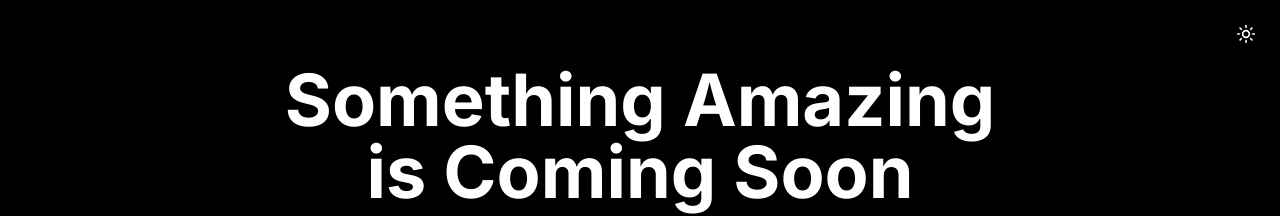
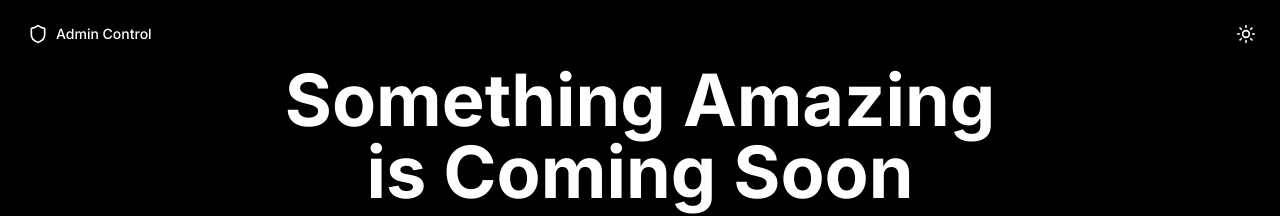
Before and after one commit to Mahiamk/Chapi, a Next.js app in the folder frontend/: page / in a window 1280 px wide. Shown: the top 216 px of the page. Built offline with nearby package versions, Linux system fonts and the light colour scheme.

Commit message:
updated admin control panel

```diff
--- a/frontend/app/page.tsx
+++ b/frontend/app/page.tsx
@@ -1,8 +1,9 @@
 'use client'
 
 import { useState } from 'react'
+import Link from 'next/link'
 import { useForm } from 'react-hook-form'
-import { ArrowRight, CheckCircle, Users, Clock, Gift, Instagram, Sun, Moon } from 'lucide-react'
+import { ArrowRight, CheckCircle, Users, Clock, Gift, Instagram, Sun, Moon, Shield } from 'lucide-react'
 import { FaTelegram, FaTiktok } from 'react-icons/fa'
 import toast from 'react-hot-toast'
 import { signupWaitlist } from '@/lib/api'
@@ -30,6 +31,7 @@ export default function HomePage() {
   const spinnerBorder = theme === 'dark' ? 'border-black' : 'border-white'
   const circleBg = theme === 'dark' ? 'bg-white/20' : 'bg-black/20'
   const transparentButton = theme === 'dark' ? 'bg-transparent border border-white/20 text-white hover:border-white hover:bg-white/5' : 'bg-transparent border border-black/20 text-black hover:border-black hover:bg-black/5'
+  const adminButtonBg = theme === 'dark' ? `${glassBg} ${hoverBg}` : `${glassBg} ${hoverBg}`
 
   const toggleTheme = () => {
     setTheme(prev => prev === 'dark' ? 'light' : 'dark')
@@ -63,10 +65,23 @@ export default function HomePage() {
     </button>
   )
 
+  const renderAdminButton = () => (
+    <Link href="/admin">
+      <button
+        className={`${adminButtonBg} backdrop-blur-sm flex items-center gap-2 px-3 py-2 rounded-lg transition-all duration-300 fixed top-4 left-4 z-50`}
+        aria-label="Admin Panel"
+      >
+        <Shield className={`w-5 h-5 ${textColor}`} />
+        <span className={`text-sm font-medium ${textColor}`}>Admin Control</span>
+      </button>
+    </Link>
+  )
+
   if (isSubmitted) {
     return (
       <>
         {renderToggle()}
+        {renderAdminButton()}
         <div className={`${bgColor} min-h-screen flex items-center justify-center p-4 font-sans relative`}>
           <div className="max-w-md w-full text-center">
             <div className={`w-20 h-20 ${circleBg} rounded-full flex items-center justify-center mx-auto mb-6`}>
@@ -93,6 +108,7 @@ export default function HomePage() {
   return (
     <>
       {renderToggle()}
+      {renderAdminButton()}
       <div className={`${bgColor} min-h-screen font-sans relative`}>
         {/* Hero Section */}
         <div className="container mx-auto px-4 py-16 flex flex-col items-center">
```
Also changed, not shown: 2 other files (tests, documents, lock files or other folders).
